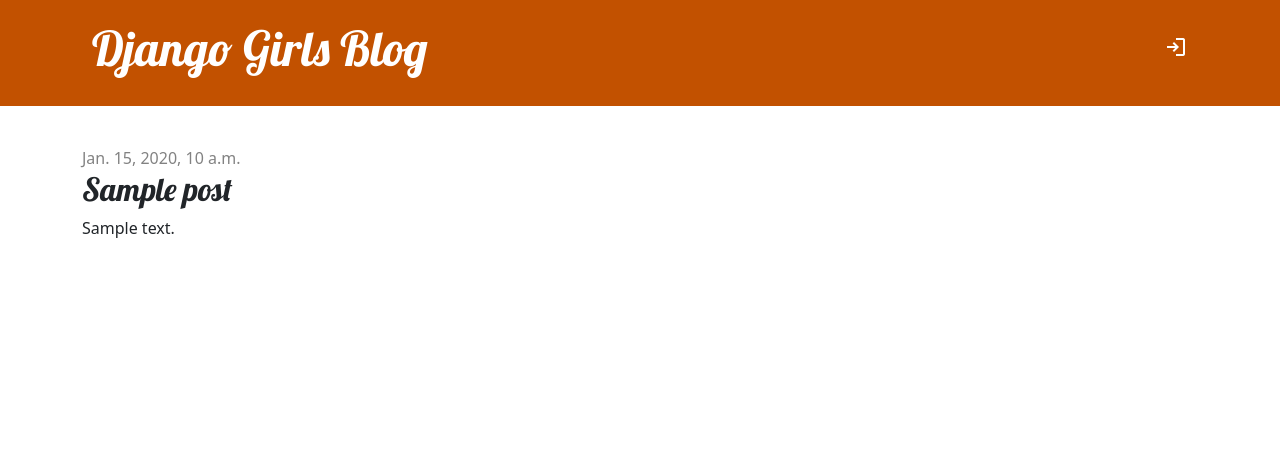
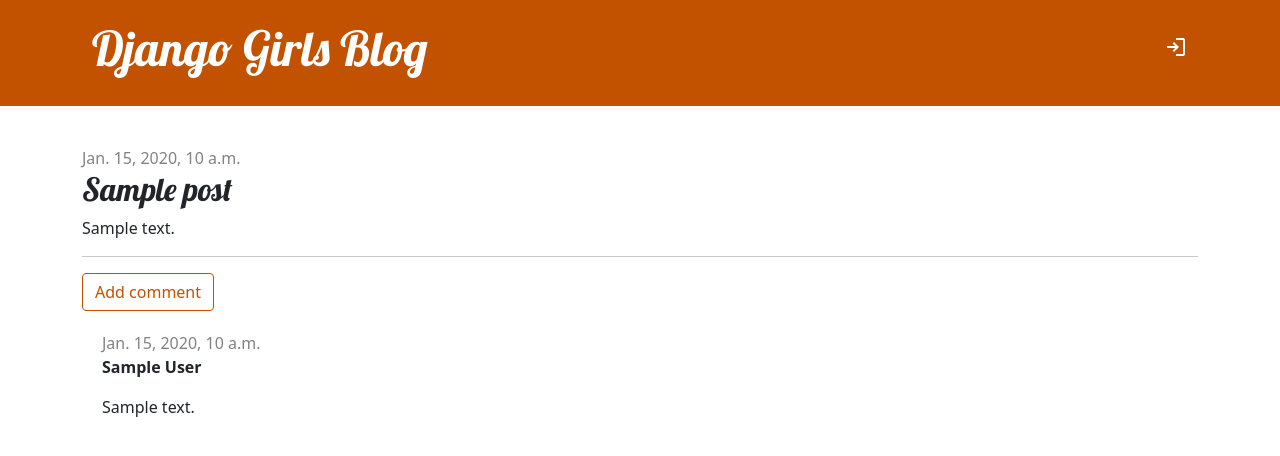
Before and after one commit to Tieu-Thanh/my-first-Django-blog, a Django app: page /post/1/ in a window 1280 px wide. Shown: the top 456 px of the page. Run offline with Django 3.2, Linux system fonts and the light colour scheme; tables that the repository leaves empty hold one stand-in row (values such as "Sample post").

Commit message:
Add comment feature.

```diff
--- a/blog/admin.py
+++ b/blog/admin.py
@@ -1,4 +1,5 @@
 from django.contrib import admin
-from .models import Post
+from .models import Post, Comment
 # Register your models here.
 admin.site.register(Post)
+admin.site.register(Comment)
--- a/blog/models.py
+++ b/blog/models.py
@@ -14,5 +14,24 @@
         self.published_date = timezone.now()
         self.save()
 
+    def approved_comments(self):
+        return self.comments.filter(approved_comment=True)
+
     def __str__(self):
         return self.title
+
+
+class Comment(models.Model):
+    post = models.ForeignKey('blog.Post', on_delete=models.CASCADE, related_name='comments')
+    author = models.CharField(max_length=200)
+    text = models.TextField()
+    created_date = models.DateTimeField(default=timezone.now)
+    approved_comment = models.BooleanField(default=False)
+
+    def approve(self):
+        self.approved_comment = True
+        self.save()
+
+
+    def __str__(self):
+        return self.text
--- a/blog/static/css/blog.css
+++ b/blog/static/css/blog.css
@@ -58,6 +58,10 @@
     color: #000000;
 }
 
+.post h2 a:hover{
+    color: #C25100;
+}
+
 .post > .date,
 .post > .actions {
     float: right;
@@ -86,3 +90,17 @@
 .actions a {
     margin-right: 10px; /* Adjust the spacing between the buttons as needed */
 }
+
+.comment {
+    margin: 20px 0px 20px 20px;
+}
+
+
+.post a,
+.post a:visited {
+    color: #000000;
+}
+
+.post a:hover {
+    color: #C25100;
+}
--- a/blog/templates/blog/base.html
+++ b/blog/templates/blog/base.html
@@ -16,9 +16,9 @@
     <header class="page-header">
         <div class="container">
             {% if user.is_authenticated %}
-            <a href="{% url 'post_new' %}" class="top-menu"><span class="material-symbols-outlined">post_add </span></a>
+            <a href="{% url 'post_new' %}" class="top-menu"><span class="material-symbols-outlined" title="Add post">post_add </span></a>
             <a href="{% url 'post_draft_list' %}" class="top-menu"><span
-                    class="material-symbols-outlined">drafts</span></a>
+                    class="material-symbols-outlined" title="Drafts">drafts</span></a>
             <a href="{% url 'logout' %}" class="top-menu"><span class="material-symbols-outlined" title="Logout">logout</span></a>
             <p class="top-menu">Hello {{ user.username }}</p>
             {% else %}
--- a/blog/templates/blog/post_detail.html
+++ b/blog/templates/blog/post_detail.html
@@ -32,4 +32,29 @@
     <h2>{{ post.title }}</h2>
     <p>{{ post.text|linebreaksbr }}</p>
 </article>
+
+<hr>
+<a class="btn btn-secondary" href="{% url 'add_comment_to_post' pk=post.pk %}">Add comment</a>
+{% for comment in post.comments.all %}
+    {% if user.is_authenticated or comment.approved_comment %}
+    <div class="comment">
+        <div class="date">
+            {{ comment.created_date }}
+            {% if not comment.approved_comment %}
+                <a class="btn btn-secondary" href="{% url 'comment_remove' pk=comment.pk %}"><span title="remove" class="material-symbols-outlined">
+                    remove
+                    </span></a>
+                <a class="btn btn-secondary" href="{% url 'comment_approve' pk=comment.pk %}"><span title="OK" class="material-symbols-outlined">
+                    done
+                    </span></a>
+            {% endif %}
+        </div>
+        <strong>{{ comment.author }}</strong>
+        <p>{{ comment.text|linebreaks }}</p>
+    </div>
+    {% endif %}
+{% empty %}
+    <p>No comments here yet :(</p>
+{% endfor %}
+
 {% endblock %}
--- a/blog/templates/blog/post_list.html
+++ b/blog/templates/blog/post_list.html
@@ -8,6 +8,7 @@
             </time>
             <h2><a href="{% url 'post_detail' pk=post.pk %}">{{ post.title }}</a></h2>
             <p>{{ post.text|linebreaksbr }}</p>
+            <a href="{% url 'post_detail' pk=post.pk %}">Comments: {{ post.approved_comments.count }}</a>
         </article>
     {% endfor %}
 {% endblock %}
--- a/blog/urls.py
+++ b/blog/urls.py
@@ -11,4 +11,7 @@
     path('drafts/', views.post_draft_list, name='post_draft_list'),
     path('post/<pk>/publish/', views.post_publish, name='post_publish'),
     path('post/<pk>/remove/', views.post_remove, name='post_remove'),
+    path('post/<int:pk>/comment/', views.add_comment_to_post, name='add_comment_to_post'),
+    path('comment/<int:pk>/approve/', views.comment_approve, name='comment_approve'),
+    path('comment/<int:pk>/remove/', views.comment_remove, name='comment_remove'),
 ]
--- a/blog/views.py
+++ b/blog/views.py
@@ -1,7 +1,7 @@
 from django.shortcuts import render, get_object_or_404, redirect
-from .models import Post
+from .models import Post, Comment
 from django.utils import timezone
-from .forms import PostForm
+from .forms import PostForm, CommentForm
 from django.contrib.auth.decorators import login_required
 
 # Create your views here.
@@ -64,3 +64,33 @@
     post = get_object_or_404(Post, pk=pk)
     post.delete()
     return redirect('post_list')
+
+
+def add_comment_to_post(request, pk):
+    post = get_object_or_404(Post, pk=pk)
+    if request.method == 'POST':
+        form = CommentForm(request.POST)
+        if form.is_valid():
+            comment = form.save(commit=False)
+            comment.post = post
+            comment.save()
+            return redirect('post_detail', pk=post.pk)
+
+    else:
+        form = CommentForm()
+    return render(request, 'blog/add_comment_to_post.html', {'form': form})
+
+
+
+@login_required
+def comment_approve(request, pk):
+    comment = get_object_or_404(Comment, pk=pk)
+    comment.approve()
+    return redirect('post_detail', pk=comment.post.pk)
+
+
+@login_required
+def comment_remove(request, pk):
+    comment = get_object_or_404(Comment, pk=pk)
+    comment.delete()
+    return redirect('post_detail', pk=comment.post.pk)
```
Also changed, not shown: blog/forms.py (+8 -1 lines), blog/templates/blog/add_comment_to_post.html (added, +9 -0 lines), blog/migrations/0002_comment.py (added).
